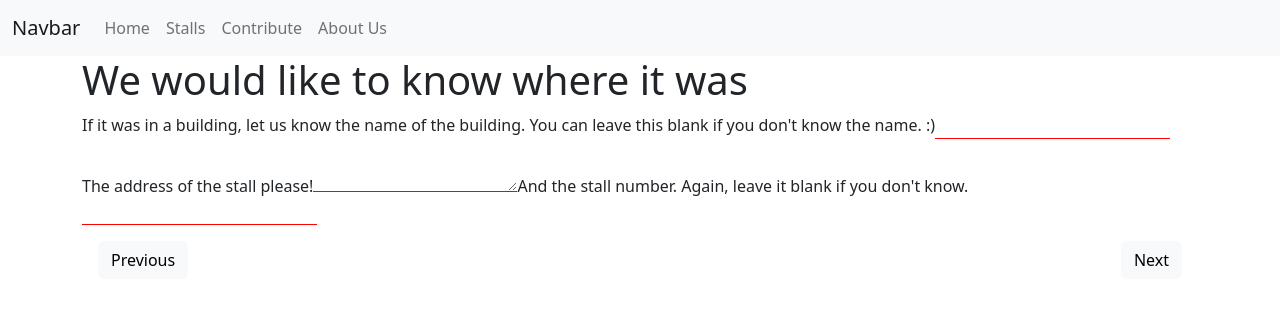
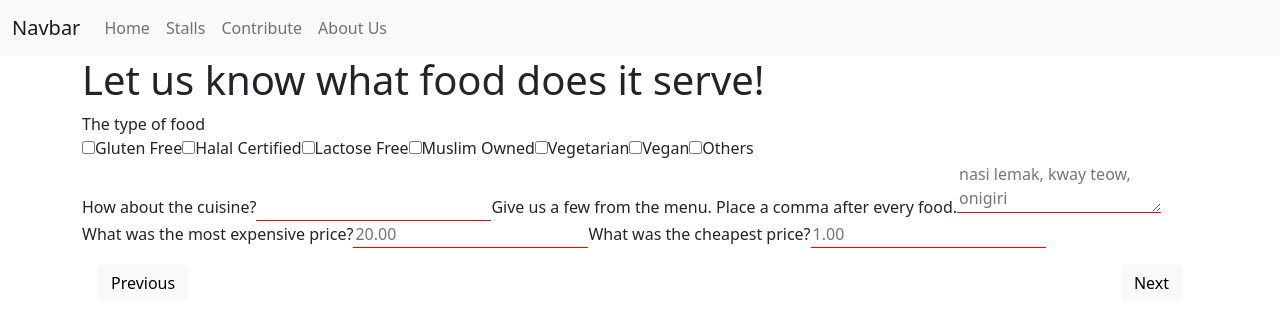
Before and after one commit to muhdarifrawi/2022-project2-react-special-diet, a React (Create React App) app: page / in a window 1280 px wide. Shown: the top 328 px of the page. Built offline with nearby package versions, Linux system fonts and the light colour scheme.

Commit message:
conPage4, added state and function for checkbox/array to contain foodType.

```diff
--- a/src/components/ConPage4.js
+++ b/src/components/ConPage4.js
@@ -2,6 +2,62 @@ import React from "react";
 import "../css/ConPage.css"
 
 export default class ConPage4 extends React.Component {
+    state = {
+        allFoodType:[
+            {
+                display:"Gluten Free",
+                value:"gluten-free"
+            },
+            {
+                display:"Halal Certified",
+                value:"halal-certified"
+            },
+            {
+                display:"Lactose Free",
+                value:"lactose-free"
+            },
+            {
+                display:"Muslim Owned",
+                value:"muslim-owned"
+            },
+            {
+                display:"Vegetarian",
+                value:"vegetarian"
+            },
+            {
+                display:"Vegan",
+                value:"vegan"
+            },
+            {
+                display:"Others",
+                value:"others"
+            }
+        ],
+        foodType:[],
+        cuisine:"",
+        menu:"",
+        priceRange:[]
+
+    }
+
+    foodTypeEntry = (event) => {
+        if (this.state.foodType.includes(event.target.value)) {
+            let indexToRemove = this.state.foodType.indexOf(event.target.value);
+            let cloned = [
+                ...this.state.foodType.slice(0, indexToRemove),
+                ...this.state.foodType.slice(indexToRemove + 1)
+            ]
+            this.setState({
+                'foodType': cloned
+            })
+        }
+        else {
+            this.setState({
+                'foodType': [...this.state.foodType, event.target.value]
+            })
+
+        }
+    }
     render() {
         return (
             <React.Fragment>
@@ -9,16 +65,16 @@ export default class ConPage4 extends React.Component {
                     Let us know what food does it serve!
                 </h1>
                 <label>The type of food</label>
-                <input type="checkbox" />
-                <label>Halal</label>
-                <input type="checkbox" />
-                <label>Muslim Owned</label>
-                <input type="checkbox"/>
-                <label>Vegan</label>
-                <input type="checkbox"/>
-                <label>Vegetarian</label>
-                <input type="checkbox"/>
-                <label>Others</label>
+                <br/>
+                {this.state.allFoodType.map(fd=>
+                    <React.Fragment>
+                        <input type="checkbox" value={fd.value} key={fd.value}
+                            onChange={this.foodTypeEntry}
+                            checked={this.state.foodType.includes(fd.value)}/>
+                        <label key={fd.value + "-label"}>{fd.display}</label>
+                    </React.Fragment>
+                )}
+                <br/>
                 <label>How about the cuisine?</label>
                 <input type="text" className="nameInput" />
                 <label>
--- a/src/components/Contribute.js
+++ b/src/components/Contribute.js
@@ -9,7 +9,7 @@ import ConPage7 from "./ConPage7"
 
 export default class Contribute extends React.Component {
     state = {
-        conPage: 3,
+        conPage: 4,
         error: false,
         data: {
             "dateSubmitted": "",
```
